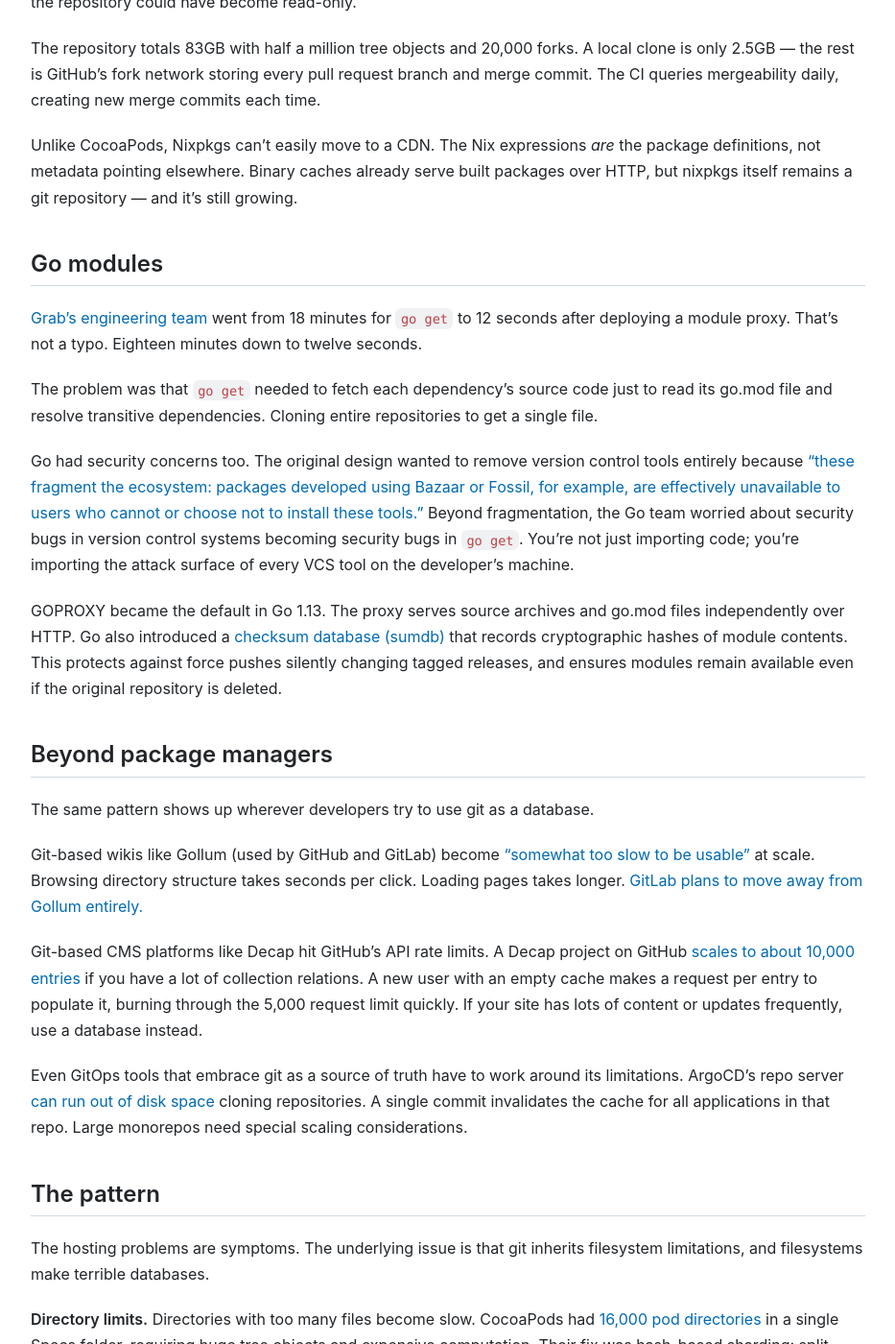
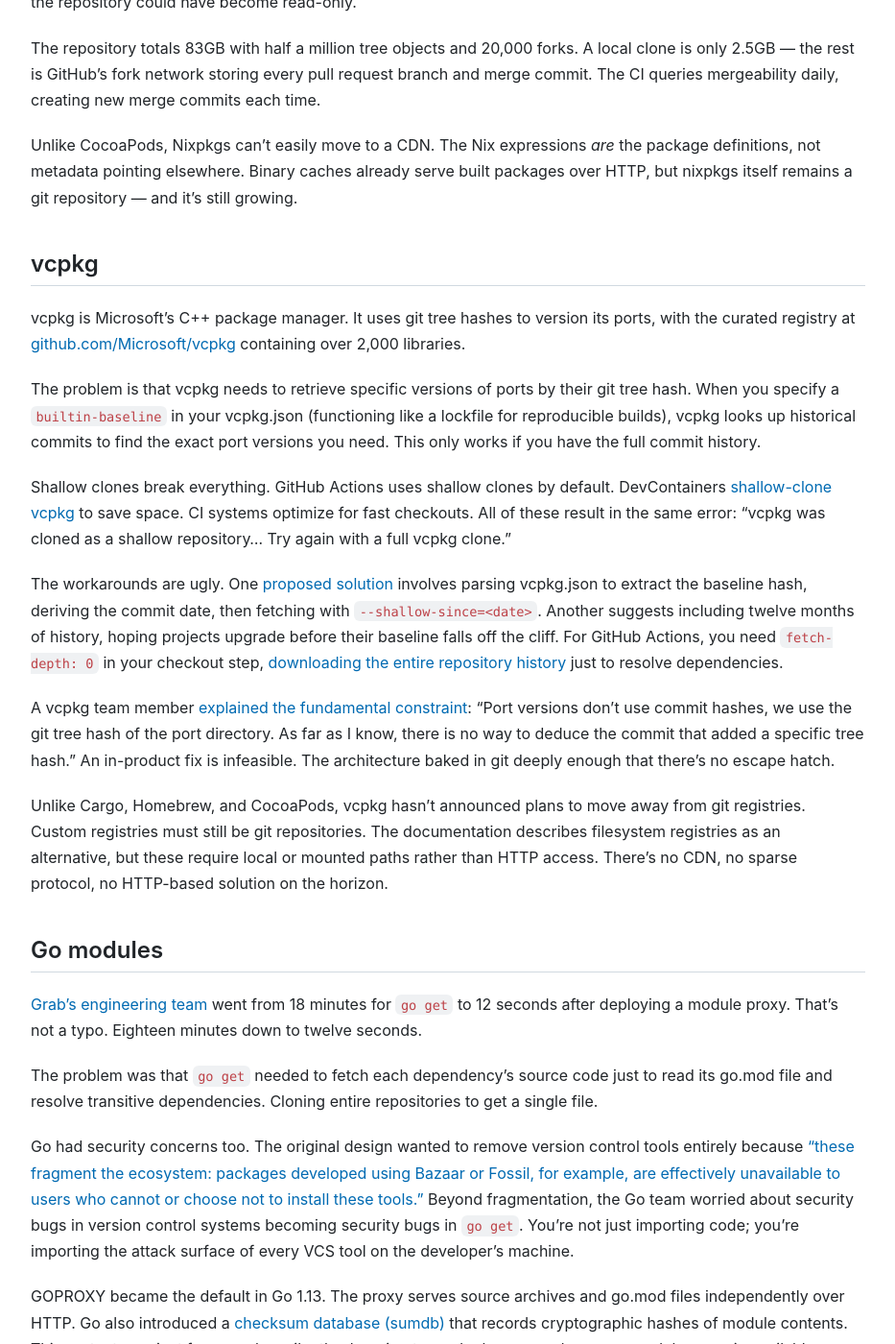
Before and after one commit to andrew/nesbitt.io, a Jekyll site: the page built from _posts/2025-12-24-package-managers-keep-using-git-as-a-database.md, in a window 1280 px wide and 1400 px high, scrolled down 1824 px. Shown: the whole window at 96% size, without its empty margins (173-1106 px from the left). Built offline with Jekyll 4.4.1, drawn with Linux system fonts in a browser that asks for light colours; some of the changed text lies outside the part shown.

Commit message:
Add vcpkg section to package-managers-keep-using-git-as-a-database

```diff
--- a/_posts/2025-12-24-package-managers-keep-using-git-as-a-database.md
+++ b/_posts/2025-12-24-package-managers-keep-using-git-as-a-database.md
@@ -49,6 +49,20 @@
 
 Unlike CocoaPods, Nixpkgs can’t easily move to a CDN. The Nix expressions *are* the package definitions, not metadata pointing elsewhere. Binary caches already serve built packages over HTTP, but nixpkgs itself remains a git repository — and it’s still growing.
 
+## vcpkg
+
+vcpkg is Microsoft's C++ package manager. It uses git tree hashes to version its ports, with the curated registry at [github.com/Microsoft/vcpkg](https://github.com/Microsoft/vcpkg) containing over 2,000 libraries.
+
+The problem is that vcpkg needs to retrieve specific versions of ports by their git tree hash. When you specify a `builtin-baseline` in your vcpkg.json (functioning like a lockfile for reproducible builds), vcpkg looks up historical commits to find the exact port versions you need. This only works if you have the full commit history.
+
+Shallow clones break everything. GitHub Actions uses shallow clones by default. DevContainers [shallow-clone vcpkg](https://github.com/devcontainers/images/issues/398) to save space. CI systems optimize for fast checkouts. All of these result in the same error: "vcpkg was cloned as a shallow repository... Try again with a full vcpkg clone."
+
+The workarounds are ugly. One [proposed solution](https://github.com/devcontainers/images/issues/398) involves parsing vcpkg.json to extract the baseline hash, deriving the commit date, then fetching with `--shallow-since=<date>`. Another suggests including twelve months of history, hoping projects upgrade before their baseline falls off the cliff. For GitHub Actions, you need `fetch-depth: 0` in your checkout step, [downloading the entire repository history](https://github.com/microsoft/vcpkg/issues/25349) just to resolve dependencies.
+
+A vcpkg team member [explained the fundamental constraint](https://github.com/microsoft/vcpkg/issues/25349): "Port versions don't use commit hashes, we use the git tree hash of the port directory. As far as I know, there is no way to deduce the commit that added a specific tree hash." An in-product fix is infeasible. The architecture baked in git deeply enough that there's no escape hatch.
+
+Unlike Cargo, Homebrew, and CocoaPods, vcpkg hasn't announced plans to move away from git registries. Custom registries must still be git repositories. The documentation describes filesystem registries as an alternative, but these require local or mounted paths rather than HTTP access. There's no CDN, no sparse protocol, no HTTP-based solution on the horizon.
+
 ## Go modules
 
 [Grab's engineering team](https://engineering.grab.com/go-module-proxy) went from 18 minutes for `go get` to 12 seconds after deploying a module proxy. That's not a typo. Eighteen minutes down to twelve seconds.
@@ -85,4 +99,4 @@
 
 None of this means git is bad. Git excels at what it was designed for: distributed collaboration on source code, with branching, merging, and offline work. The problem is using it for something else entirely. Package registries need fast point queries for metadata. Git gives you a full-document sync protocol when you need a key-value lookup.
 
-If you're building a package manager and git-as-index seems appealing, look at Cargo, Homebrew, CocoaPods, Go. They all had to build workarounds as they grew, causing pain for users and maintainers. The pull request workflow is nice. The version history is nice. You will hit the same walls they did.
+If you're building a package manager and git-as-index seems appealing, look at Cargo, Homebrew, CocoaPods, vcpkg, Go. They all had to build workarounds as they grew, causing pain for users and maintainers. The pull request workflow is nice. The version history is nice. You will hit the same walls they did.
```
Also changed, not shown: _data/stats.json (+4 -4 lines).
